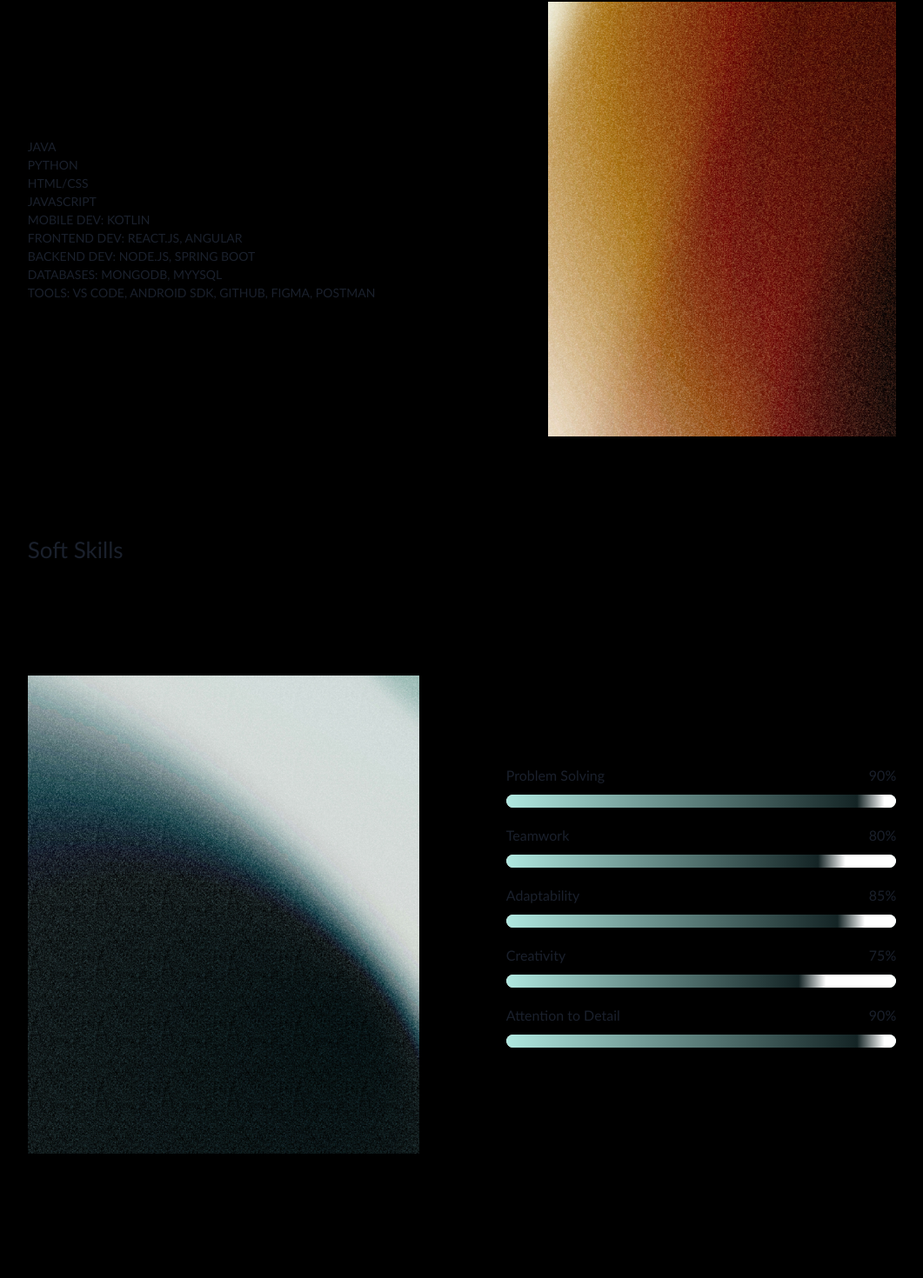
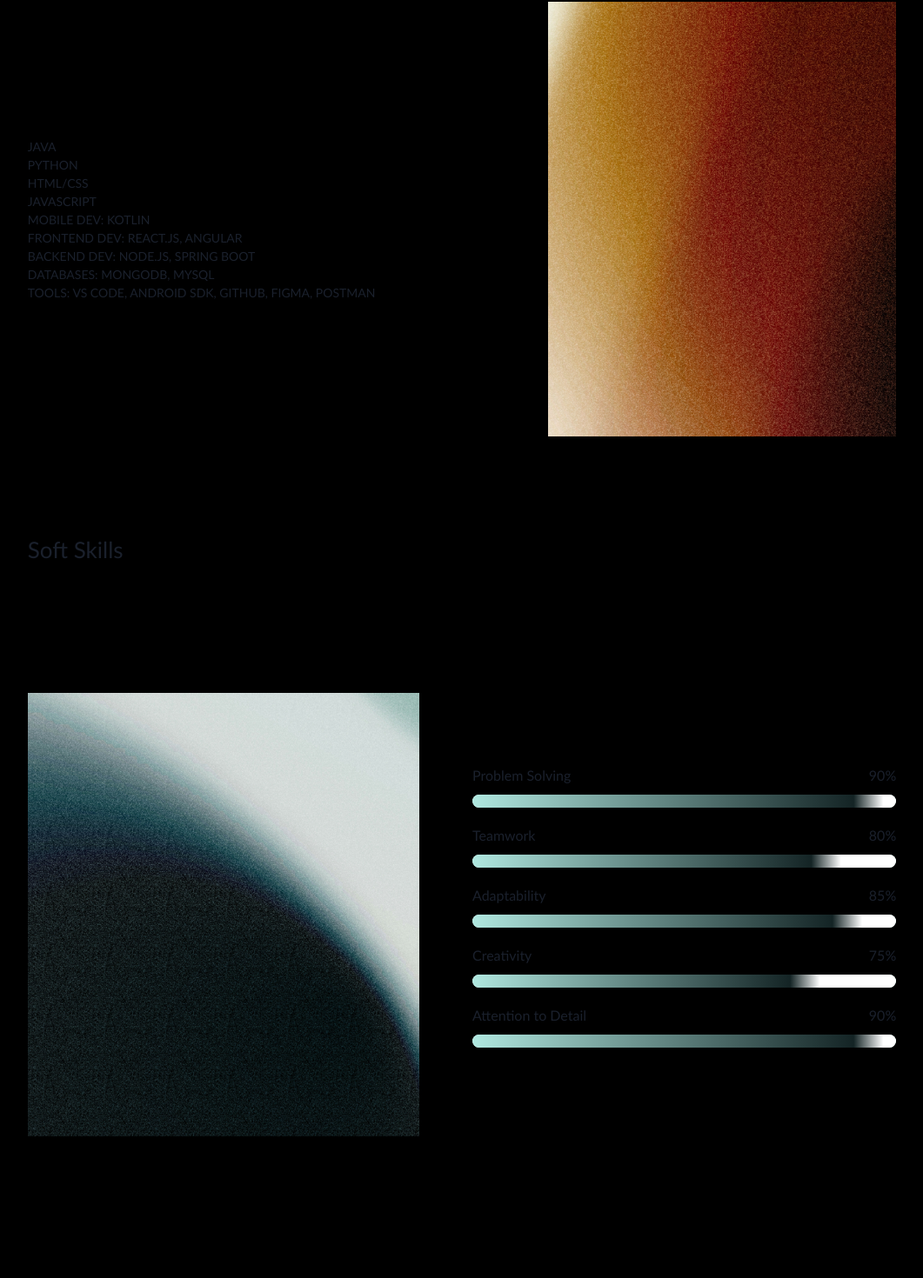
Before and after one commit to kostasmr/Codefolio, a React (Vite) app in the folder frontend/: page / in a window 1280 px wide. Shown: the part 4820-6290 px from the top of the page at 87% size, without its empty margins (109-1170 px from the left). Built offline with nearby package versions, Linux system fonts and the light colour scheme.

Commit message:
Update Skills.jsx

```diff
--- a/frontend/src/components/Skills.jsx
+++ b/frontend/src/components/Skills.jsx
@@ -1,4 +1,4 @@
-import { Container, Text, Flex, Image, Box} from "@chakra-ui/react";
+import { Container, Text, Flex, Image, Box, Grid, GridItem} from "@chakra-ui/react";
 import hardSkillsImg from '../assets/images/hardskills-image.png';
 import softSkillsImg from '../assets/images/softskills-image.png';
 import { motion, useInView } from "framer-motion";
@@ -7,6 +7,11 @@ import { useRef } from "react";
 
 
 const MotionBox = motion(Box);
+const MotionImage = motion(Image);
+const MotionFlex = motion(Flex);
+const MotionText = motion(Text);
+
+
 
 function Skills () {
     const ref = useRef(null);
@@ -20,6 +25,18 @@ function Skills () {
         { name: "Attention to Detail", percentage: 90 },
     ];
 
+    const hardSkills = [
+        "JAVA",
+        "PYTHON",
+        "HTML/CSS",
+        "JAVASCRIPT",
+        "MOBILE DEV: KOTLIN",
+        "FRONTEND DEV: REACT.JS, ANGULAR",
+        "BACKEND DEV: NODE.JS, SPRING BOOT",
+        "DATABASES: MONGODB, MYSQL",
+        "TOOLS: VS CODE, ANDROID SDK, GITHUB, FIGMA, POSTMAN"
+    ]
+
     const getGradient = (percentage) => {
         const whiteStart = Math.min(percentage + 7, 100);
         return `linear-gradient(to right, #B0E8E0 0%, #142425 ${percentage}%, #FFFFFF ${whiteStart}%, #FFFFFF 100%)`;
@@ -28,42 +45,74 @@ function Skills () {
     return (
         <>
             <Container id="skills" maxW="100%" height="100vh" bg={"black"}>
-                <Flex justify={"space-between"} paddingInline={"10%"}>
+                <MotionFlex
+                    justify={"space-between"}
+                    paddingInline={"10%"}
+                    initial={{ opacity: 0, y: 30 }}
+                    whileInView={{ opacity: 1, y: 0 }}
+                    transition={{ duration: 1 }}
+                    viewport={{ once: true }}
+                >
                         <Text>/05</Text>
                         <Text fontSize={"26px"}>Hard Skills</Text>
-                </Flex>
+                </MotionFlex>
                 <Flex paddingInline={"10%"} align={"center"} justify={"space-between"} h="full">
                     <Flex direction={"column"} fontSize={"14px"}>
-                        <Text>JAVA</Text>
-                        <Text>PYTHON</Text>
-                        <Text>HTML/CSS</Text>
-                        <Text>JAVASCRIPT</Text>
-                        <Text>MOBILE DEV: KOTLIN</Text>
-                        <Text>FRONTEND DEV: REACT.JS, ANGULAR</Text>
-                        <Text>BACKEND DEV: NODE.JS, SPRING BOOT</Text>
-                        <Text>DATABASES: MONGODB, MYYSQL</Text>
-                        <Text>TOOLS: VS CODE, ANDROID SDK, GITHUB, FIGMA, POSTMAN</Text>
+                        {hardSkills.map((skill, i) => (
+                            <motion.div
+                            key={skill}
+                            initial={{ opacity: 0, y: 30 }}
+                            whileInView={{ opacity: 1, y: 0 }}
+                            transition={{ duration: 1, delay: 0.2 * i }}
+                            viewport={{ once: true }}
+                            >
+                            <Text>{skill}</Text>
+                            </motion.div>
+                        ))}
                     </Flex>
-                    <Image
+                    <MotionImage
                         src={hardSkillsImg}
                         alt="Hard Skills Image"
                         objectFit="cover"
                         width="400px"
                         height="500px"
+                        initial={{ opacity: 0, scale: 0.95 }}
+                        whileInView={{ opacity: 1, scale: 1 }}
+                        transition={{ duration: 1, delay: 0.5 }}
+                        viewport={{ once: true }}
                     />
                 </Flex>
             </Container>
             <Container maxW="100%" height="100vh" bg={"black"}>
-                <Text fontSize={"26px"} marginStart={"10%"}>Soft Skills</Text>
-                <Flex paddingInline={"10%"} align={"center"} h="full">
-                    <Image
+                <MotionText
+                    fontSize={"26px"}
+                    marginStart={"10%"}
+                    initial={{ opacity: 0, y: 30 }}
+                    whileInView={{ opacity: 1, y: 0 }}
+                    transition={{ duration: 1 }}
+                    viewport={{ once: true }}
+                >
+                    Soft Skills
+                </MotionText>
+
+                <Grid templateColumns="repeat(2, 1fr)" gap="1" h="full" paddingInline={"10%"}>
+                    <GridItem colSpan={1} alignContent={"center"}>
+                        <MotionImage
                             src={softSkillsImg}
                             alt="Soft Skills Image"
                             objectFit="cover"
-                        width="450px"
-                        height="550px"
+                            width="100%"
+                            height="auto"
+                            maxW={"450px"}
+                            initial={{ opacity: 0, scale: 0.95 }}
+                            whileInView={{ opacity: 1, scale: 1 }}
+                            transition={{ duration: 1, delay: 0.2 }}
+                            viewport={{ once: true }}
                         />
-                    <Flex direction="column" marginStart="100px" flex={1} ref={ref}>
+
+                    </GridItem>
+                    <GridItem colSpan={1} alignContent={"center"}>
+                        <Flex direction="column" marginStart="10px" flex={1} ref={ref}>
                             {skills.map((skill, index) => (
                                 <Box key={index} marginBottom="20px">
                                     <Flex justify="space-between" marginBottom="10px">
@@ -82,14 +131,15 @@ function Skills () {
                                             bg={getGradient(skill.percentage)}
                                             initial={{ width: "0%" }}
                                             animate={{ width: isInView ? "100%" : "0%" }}
-                                        transition={{ duration: 1, ease: "easeInOut" }}
+                                            transition={{ duration: 1, delay: 0.8, ease: "easeInOut" }}
                                             borderRadius="full"
                                         />
                                     </Box>
                                 </Box>
                             ))}
                         </Flex>
-                </Flex>
+                    </GridItem>
+                </Grid>
             </Container>
         </>
     )
```
Lines whose indentation alone changed are shown as unchanged.
